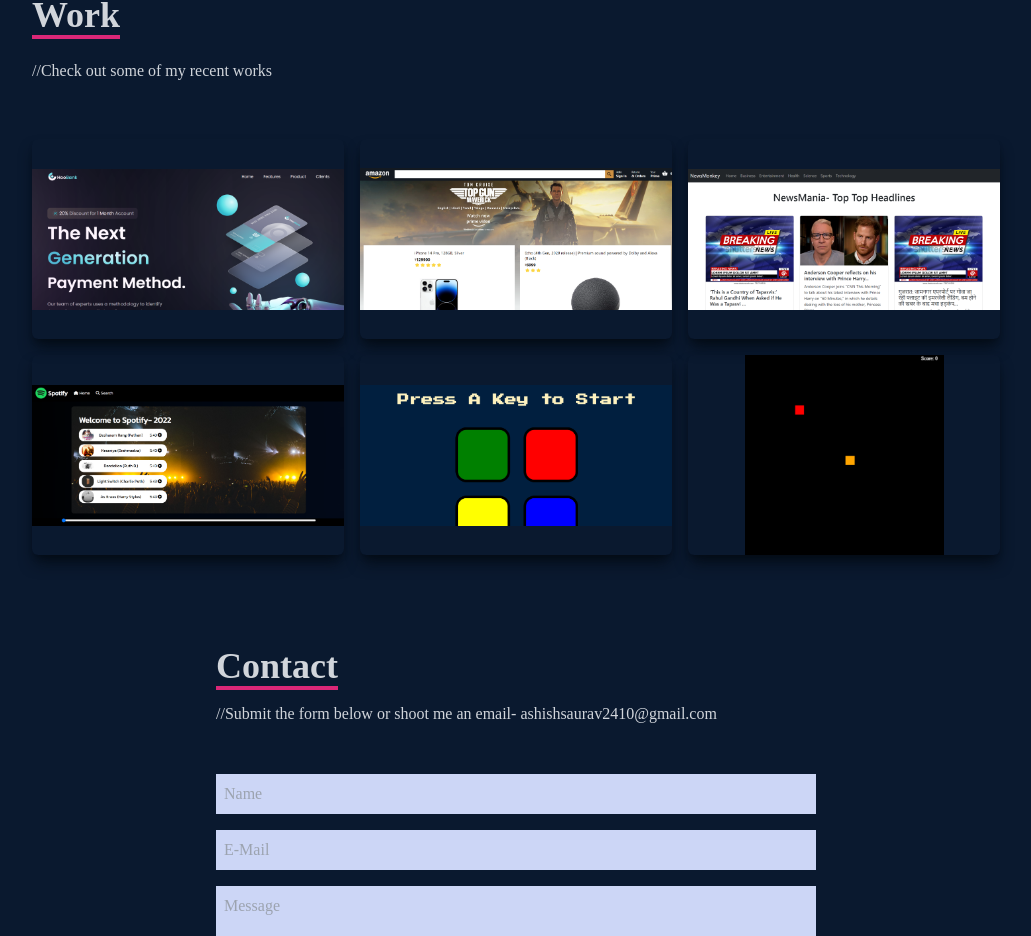
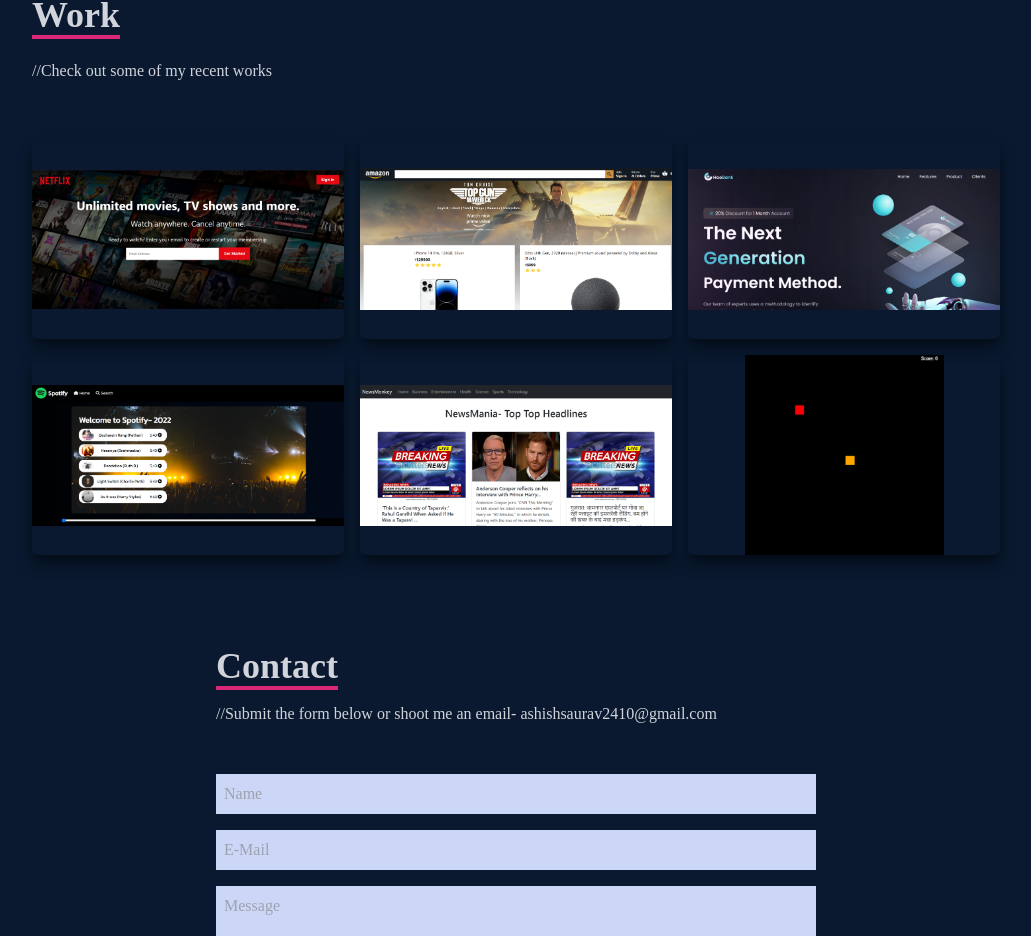
Before and after one commit to ashishsaurav24/portfolio, a React (Create React App) app: page / in a window 1280 px wide. Shown: the part 2489-3425 px from the top of the page, without its empty margins (124-1155 px from the left). Built offline with nearby package versions, Linux system fonts and the light colour scheme.

Commit message:
updated work

```diff
--- a/src/Components/Work.jsx
+++ b/src/Components/Work.jsx
@@ -5,6 +5,7 @@
 import work4 from "../assets/work4.png";
 import work5 from "../assets/work5.png";
 import work6 from "../assets/work6.png";
+import netflixpng from "../assets/netflix.png"
 
 const Work = () => {
   return (
@@ -20,21 +21,21 @@
         <div className="grid sm:grid-cols-2 md:grid-cols-3 gap-4">
           {/* Project 1 */}
           <div
-            style={{ backgroundImage: `url(${work1})` }}
+            style={{ backgroundImage: `url(${netflixpng})` }}
             className="shadow-lg shadow-[#040c16] group container rounded-md flex justify-center items-center mx-auto content-div"
           >
             {/* Hover Effect */}
             <div className="opacity-0 group-hover:opacity-100">
               <span className="text-2xl font-bold text-white tracking-wider">
-                HooBank Landing Page
+                Netflix Clone
               </span>
               <div className="pt-8 text-center ">
-                <a href="https://modernbankproject.netlify.app/">
+                <a href="https://netflixclonereactjsx.netlify.app">
                   <button className="text-center rounded-lg px-4 py-3 m-2 bg-white text-gray-700 font-bold text-lg ">
                     Demo
                   </button>
                 </a>
-                <a href="https://github.com/ashishsaurav24/modern_bank_project">
+                <a href="https://github.com/ashishsaurav24/netflix-clone">
                   <button className="text-center rounded-lg px-4 py-3 m-2 bg-white text-gray-700 font-bold text-lg ">
                     Code
                   </button>
@@ -68,21 +69,21 @@
           </div>
           {/* Project 3 */}
           <div
-            style={{ backgroundImage: `url(${work2})` }}
+            style={{ backgroundImage: `url(${work1})` }}
             className="shadow-lg shadow-[#040c16] group container rounded-md flex justify-center items-center mx-auto content-div"
           >
             {/* Hover Effect */}
             <div className="opacity-0 group-hover:opacity-100">
               <span className="text-2xl font-bold text-white tracking-wider">
-                NewsMonkey
+                HooBank Landing Page
               </span>
               <div className="pt-8 text-center ">
-                <a href="https://newsapp-75543.web.app/">
+                <a href="https://modernbankproject.netlify.app/">
                   <button className="text-center rounded-lg px-4 py-3 m-2 bg-white text-gray-700 font-bold text-lg ">
                     Demo
                   </button>
                 </a>
-                <a href="https://github.com/ashishsaurav24/newsApp--reactjs">
+                <a href="https://github.com/ashishsaurav24/modern_bank_project">
                   <button className="text-center rounded-lg px-4 py-3 m-2 bg-white text-gray-700 font-bold text-lg ">
                     Code
                   </button>
@@ -116,21 +117,21 @@
           </div>
           {/* Project 5 */}
           <div
-            style={{ backgroundImage: `url(${work5})` }}
+            style={{ backgroundImage: `url(${work2})` }}
             className="shadow-lg shadow-[#040c16] group container rounded-md flex justify-center items-center mx-auto content-div"
           >
             {/* Hover Effect */}
             <div className="opacity-0 group-hover:opacity-100">
               <span className="text-2xl font-bold text-white tracking-wider">
-                Simon Game using JS
+                NewsMonkey
               </span>
               <div className="pt-8 text-center ">
-                <a href="https://ashishsaurav24.github.io/Simon-Game--JS/">
+                <a href="https://newsapp-75543.web.app/">
                   <button className="text-center rounded-lg px-4 py-3 m-2 bg-white text-gray-700 font-bold text-lg ">
                     Demo
                   </button>
                 </a>
-                <a href="https://github.com/ashishsaurav24/Simon-Game--JS">
+                <a href="https://github.com/ashishsaurav24/newsApp--reactjs">
                   <button className="text-center rounded-lg px-4 py-3 m-2 bg-white text-gray-700 font-bold text-lg ">
                     Code
                   </button>
```
Also changed, not shown: src/assets/netflix.png (added).
